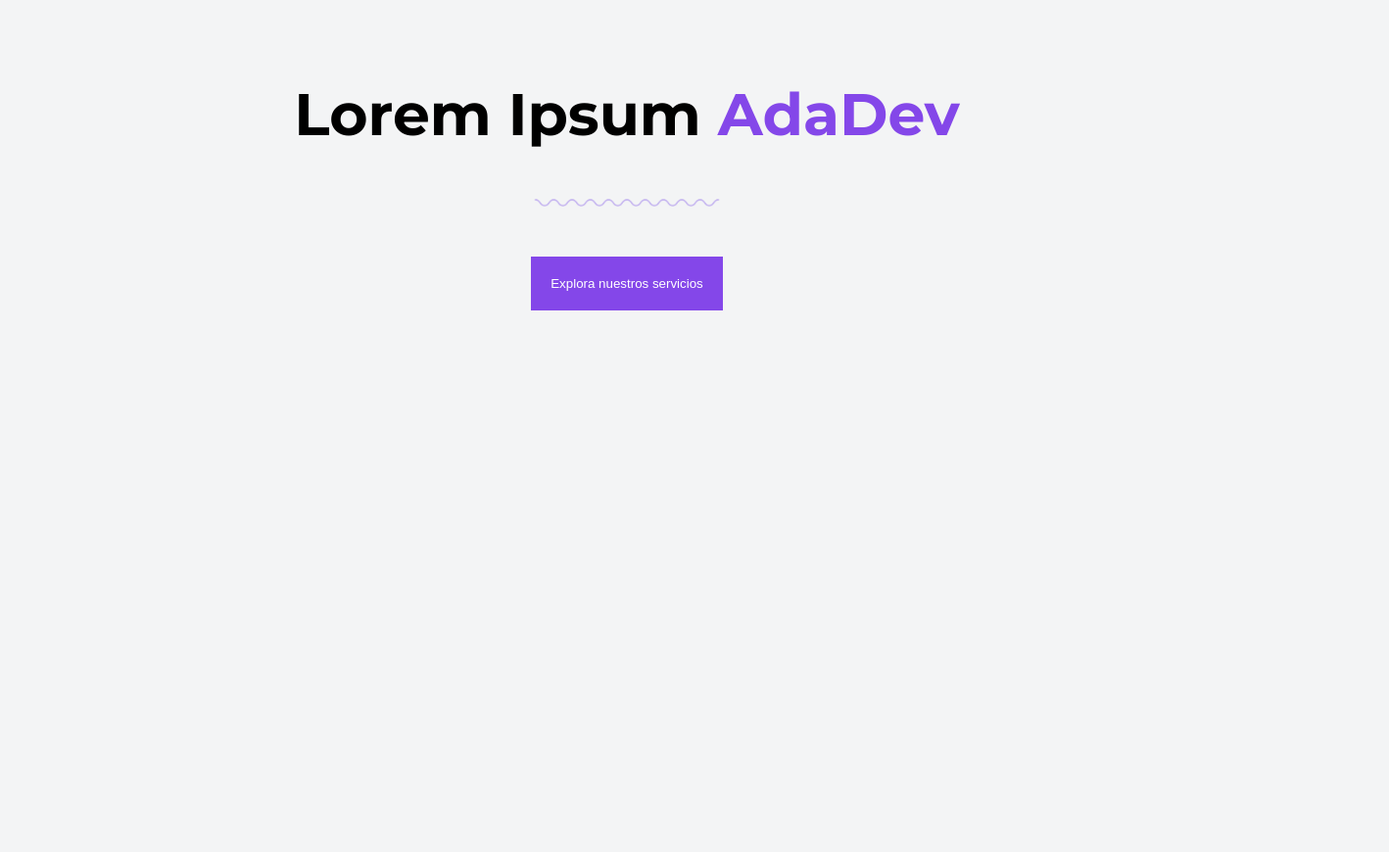
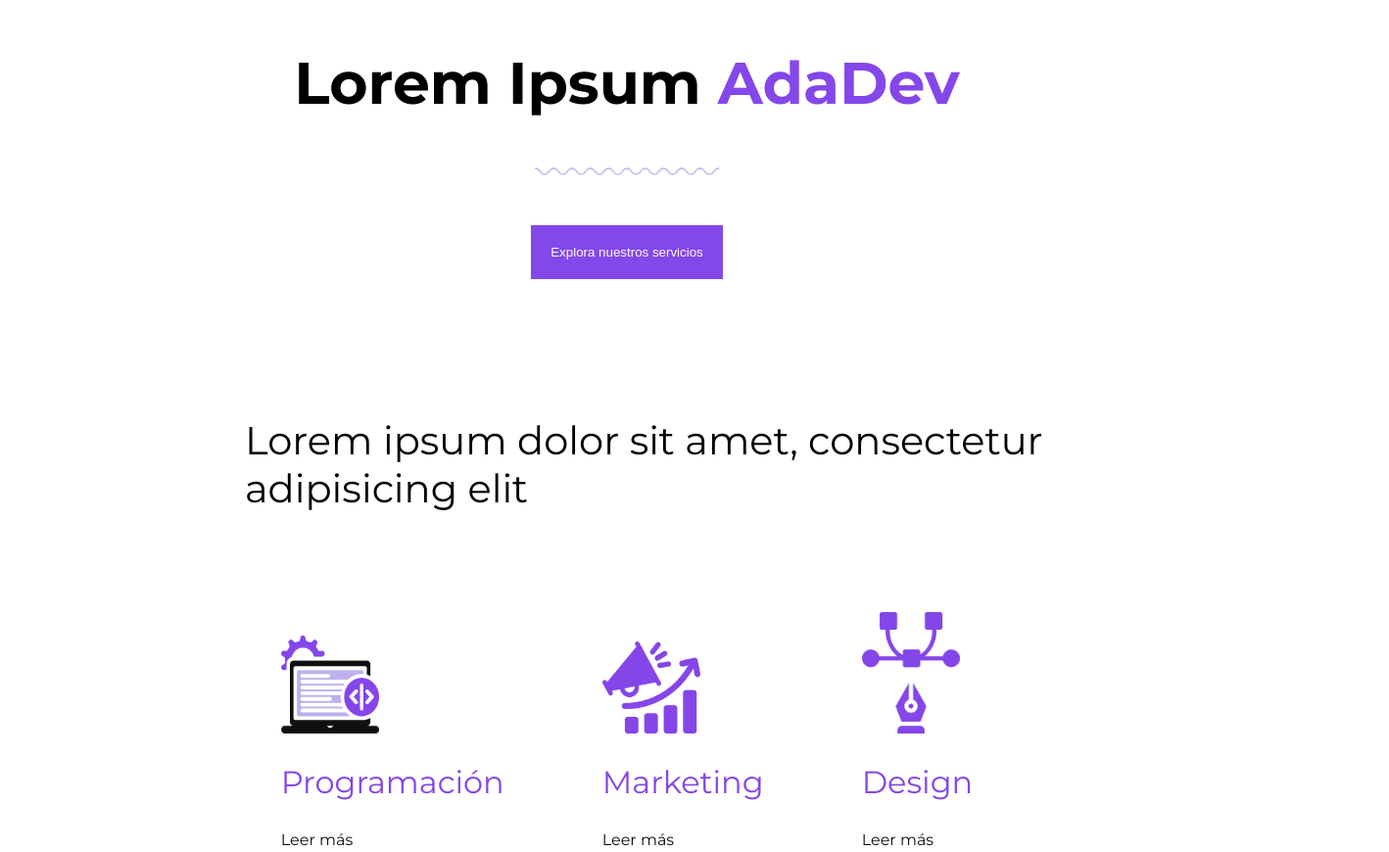
Before and after one commit to micaelaalvarezj/project-promo-55-module-1-team-3, a website built with Vite: page src/index.html in a window 1280 px wide. Shown: the top 870 px of the page at 98% size, 1418 px wide, since content can reach past the window. Built offline with nearby package versions, Linux system fonts and the light colour scheme; files whose address does not match are found by name.

Commit message:
media screen

```diff
--- a/src/partials/section1.html
+++ b/src/partials/section1.html
@@ -1,17 +1,20 @@
-<div class="first_section">
+<section class="first_section">
+    <h2 class="first-title">Lorem ipsum dolor sit amet, consectetur adipisicing elit</h1>
+    <div class="first_general_container">
         <div class="container-program">
             <img src="./images/2.png" alt="dibujo de un ordenador" class="image_program">
-        <h1 class="title_first-section">Programación</h1>
+            <h3 class="second_title_first-section">Programación</h1>
             <a class="link_first-section" href="">Leer más</a>
         </div>
         <div class="container-marketing">
             <img src="./images/3.png" alt="dibujo curva exponencial" class="image_marketing">
-        <h1 class="title_first-section">Marketing</h1>
+            <h3 class="second_title_first-section">Marketing</h1>
             <a class="link_first-section" href="">Leer más</a>
         </div>
         <div class="container-design">
             <img src="./images/1.png" alt="dibujo pluma" class="image_design">
-        <h1 class="title_first-section">Design</h1>
+            <h3 class="second_title_first-section">Design</h1>
             <a class="link_first-section" href="">Leer más</a>
         </div>
     </div>
+</section>
--- a/src/scss/layout/_page.scss
+++ b/src/scss/layout/_page.scss
@@ -1,9 +1 @@
 @use '../core/variables' as vars;
-
-body {
-    padding: 2rem;
-    height: 100vh;
-    background-image: url('../images/bg-adalab.png');
-    background-color: vars.$color-bg;
-    font-family: vars.$font-main;
-}
--- a/src/scss/layout/_section1.scss
+++ b/src/scss/layout/_section1.scss
@@ -1,20 +1,25 @@
+.first-title {
+    display: none;
+}
 .first_section {
-    padding: 800px 693px;
+    display: flex;
+    justify-content: center;
+}
+.first_general_container {
+    padding-top: 50px;
     display: flex;
     flex-direction: column;
-    justify-content: center;
     gap: 100px;
 }
 .container-program {
     display: flex;
     flex-direction: column;
-    align-items: left;
     gap: 30px;
 }
 .image_program {
     width: 100px;
 }
-.title_first-section {
+.second_title_first-section {
     color: #8447E9;
     font-family: "montserrat";
     font-weight: 400;
@@ -42,7 +47,6 @@
 .image_marketing {
     width: 100px;
 }
-
 .container-design {
     display: flex;
     flex-direction: column;
@@ -52,3 +56,26 @@
 .image_design {
 width: 100px;
 }
+@media screen and (min-width: 900px) {
+.first-title {
+    display: block;
+    font-family: "Montserrat";
+    font-weight: 400;
+    font-size: 40px;
+    position: absolute;
+    left: 150px;
+    padding: 100px;
+}
+.first_general_container {
+    padding-top: 300px;
+    display: flex;
+    flex-direction: row;
+    align-items: flex-end;
+    gap: 100px;
+}
+.container-program {
+    display: flex;
+    flex-direction: column;
+    gap: 30px;
+}
+}
```
Lines whose indentation alone changed are shown as unchanged.
